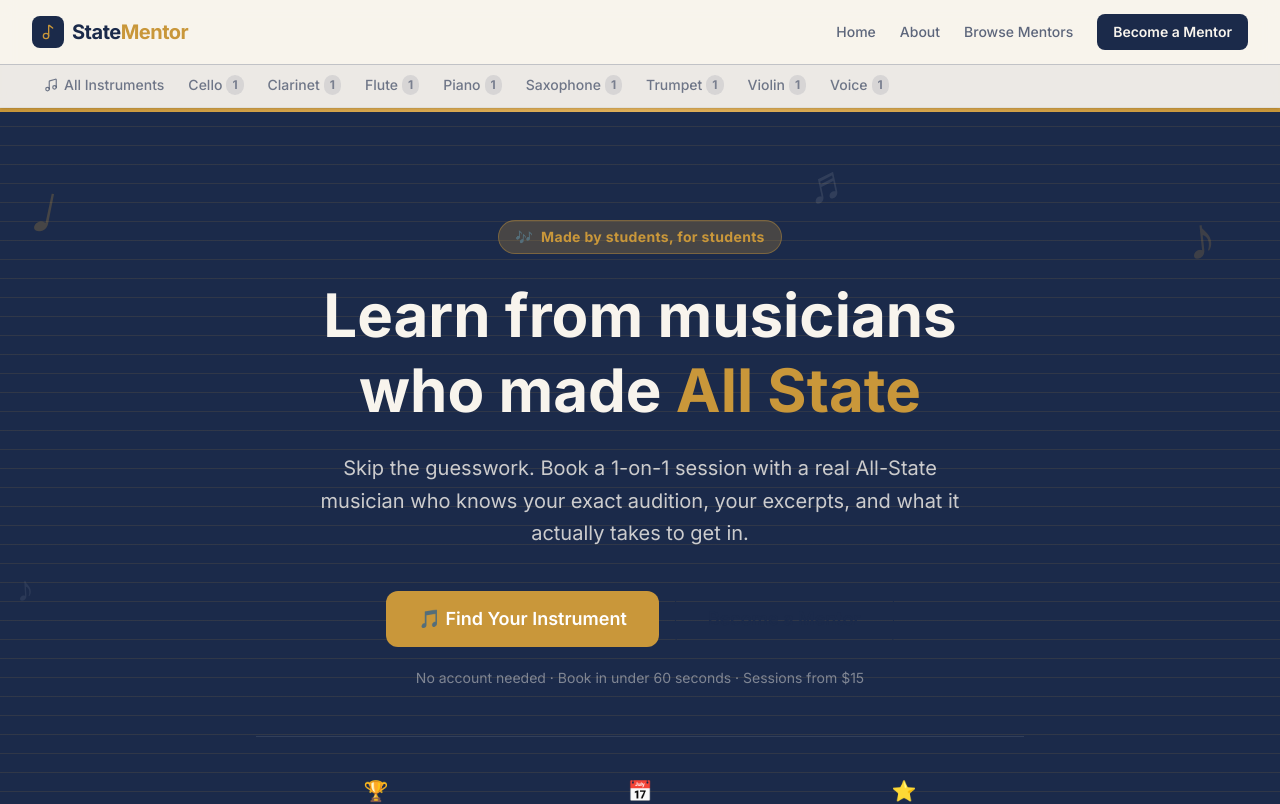
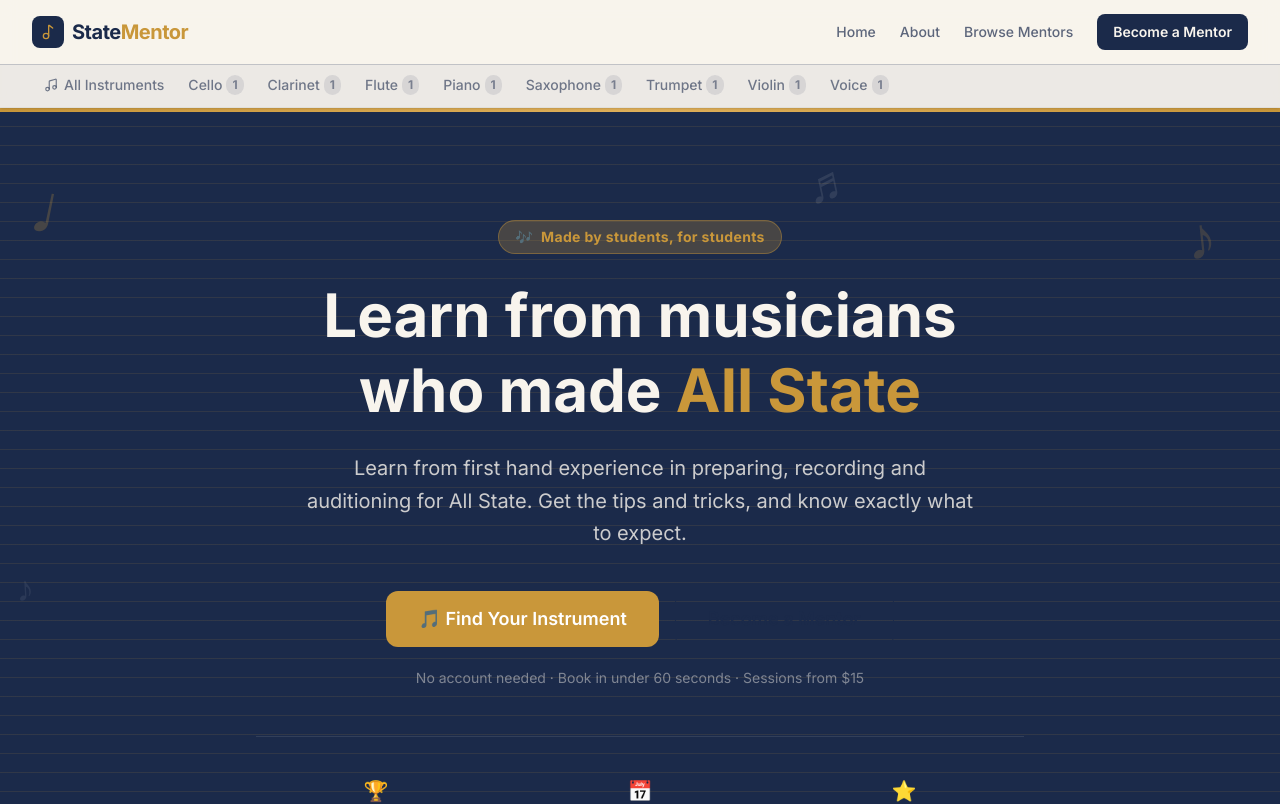
Before and after one commit to appsverseai-pro/Statementor, a Next.js app: page / in a window 1280 px wide. Shown: the top 804 px of the page. Built offline with nearby package versions, Linux system fonts and the light colour scheme; no server answers; a web font is replaced by a local one.

Commit message:
fix: update hero subheadline copy
https://claude.ai/code/session_01PZRW7D8hobAhtWf3wMPAAj

```diff
--- a/components/home/Hero.tsx
+++ b/components/home/Hero.tsx
@@ -33,7 +33,7 @@ export default function Hero() {
 
           {/* Subheadline - more casual and relatable */}
           <p className="text-lg text-cream/80 sm:text-xl mb-10 max-w-2xl mx-auto leading-relaxed">
-            Skip the guesswork. Book a 1-on-1 session with a real All-State musician who knows your exact audition, your excerpts, and what it actually takes to get in.
+            Learn from first hand experience in preparing, recording and auditioning for All State. Get the tips and tricks, and know exactly what to expect.
           </p>
 
           {/* CTAs */}
```
